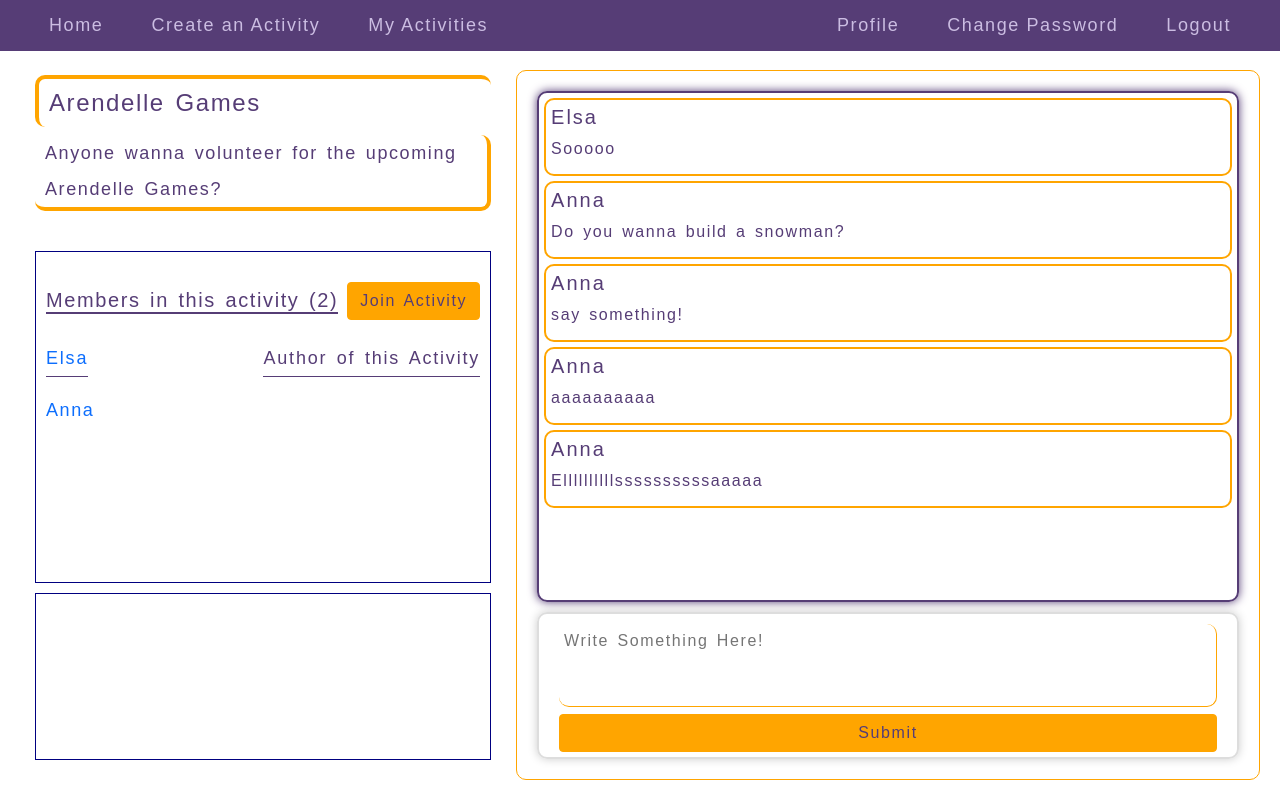
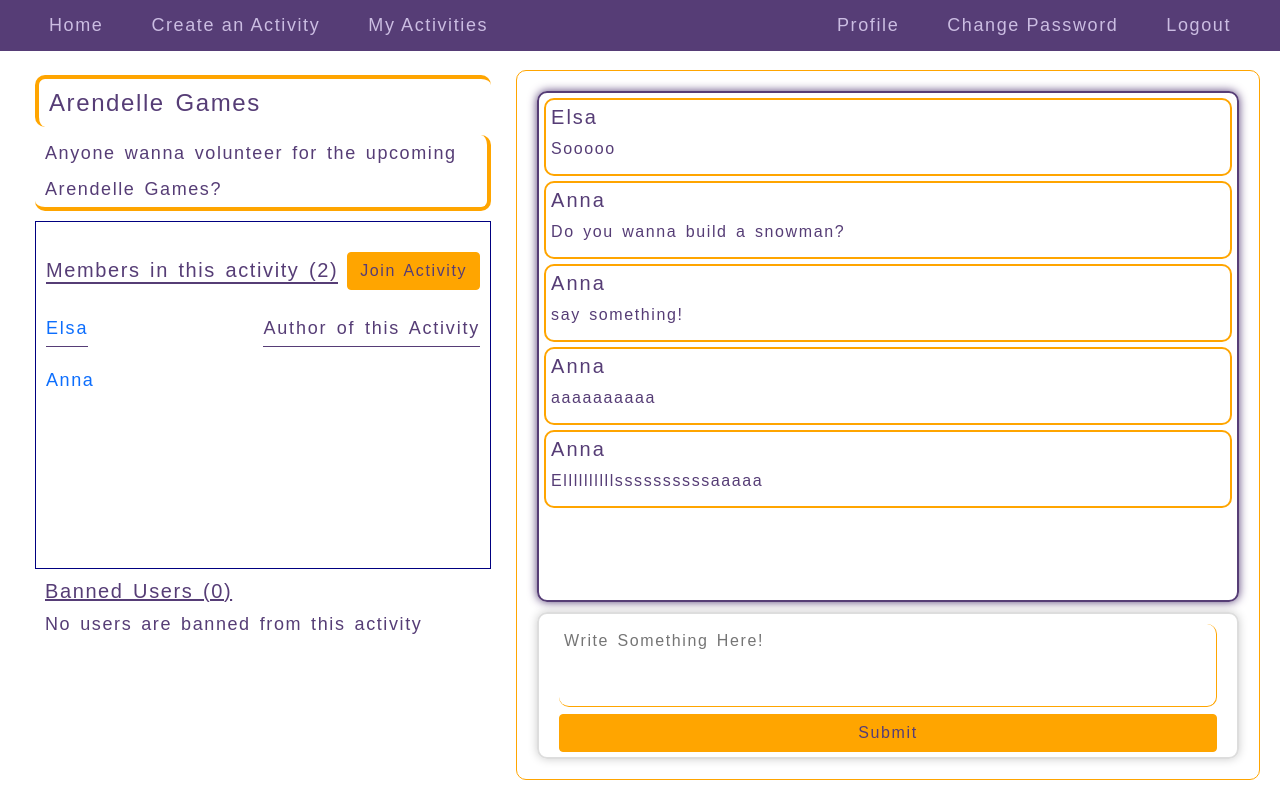
Before and after one commit to J-Varun-P/Campus-Connect, a Django app: page /activities/6 in a window 1280 px wide. Run offline with Django 3.2, Linux system fonts and the light colour scheme; a user stored in the database is signed in; data comes from the database, SQL or seed files in the repository; both versions use the stored data as it was after the commit; some libraries are stand-ins or nearby versions.

Commit message:
still styling

```diff
--- a/meet/static/meet/styles.css
+++ b/meet/static/meet/styles.css
@@ -67,8 +67,8 @@ html, body{
   border-bottom: 4px solid orange;
 }
 
-.left_half_members, .left_half_banned_users{
-  flex-basis: 50%;
+.left_half_members{
+  min-height: 50%;
   padding: 10px;
   border: 1px solid navy;
   overflow-y: auto;
@@ -76,7 +76,7 @@ html, body{
 }
 
 .left_half_header, .left_half_banned_users{
-  flex-basis: 25%;
+  max-height: 25%;
 }
 
 .left_half_members h5{
@@ -660,3 +660,11 @@ a.notextdecoration:hover{
 .fa-ban:hover{
   cursor: pointer;
 }
+
+.left_half_banned_users{
+  padding-left: 10px;
+}
+
+.left_half_banned_users h5{
+  text-decoration: underline;
+}
--- a/meet/templates/meet/activity.html
+++ b/meet/templates/meet/activity.html
@@ -13,6 +13,7 @@
     <div class="left_half_members">
       <div class="fc_activity">
         <h5>Members in this activity ({{ users_list|length }})</h5>
+        {% if request.user not in banned_users %}
         <div class="fc_activity_button">
           {% if request.user != activity.user %}
           {% if request.user.username in users_list %}
@@ -22,6 +23,7 @@
           {% endif %}
           {% endif %}
         </div>
+        {% endif %}
       </div>
       <div class="activity_users_fc">
         <p><a href="{% url 'user_profile' activity.user.username %}">{{ activity.user.username }}</a></p>
@@ -39,7 +41,12 @@
       {% endfor %}
     </div>
     <div class="left_half_banned_users">
-
+      <h5>Banned Users ({{ banned_users|length }})</h5>
+      {% for users in banned_users %}
+        <p>{{ users.username }}</p>
+        {% empty %}
+          <p>No users are banned from this activity</p>
+      {% endfor %}
     </div>
   </div>
   <div class="right_half">
--- a/meet/views.py
+++ b/meet/views.py
@@ -321,6 +321,9 @@ def displayactivity(request, id):
         banned_users = []
         for banned_user in banned:
             banned_users.append(banned_user.user)
+        if request.user in banned_users:
+            messages.error(request, f"You're banned from  {activity.title}  activity")
+            return redirect("index")
         return render(request, "meet/activity.html", {
         "activity": activity, "users": users, "users_list": users_list, "form": form, "users_comments": users_comments, "kickuserout": kickuserout, "banned_users": banned_users
         })
@@ -431,4 +434,7 @@ def banuser(request, u_id, a_id):
     if request.user == activity.user:
         ban_user = Banneduser(user=user, activity=activity)
         ban_user.save()
+        joining = Joining.objects.filter(user=user, activity=activity).first()
+        if joining is not None:
+            joining.delete()
     return redirect("display_activity", id=activity.id)
```
Also changed, not shown: meet/templates/meet/myactivities.html (+8 -1 lines), db.sqlite3.
